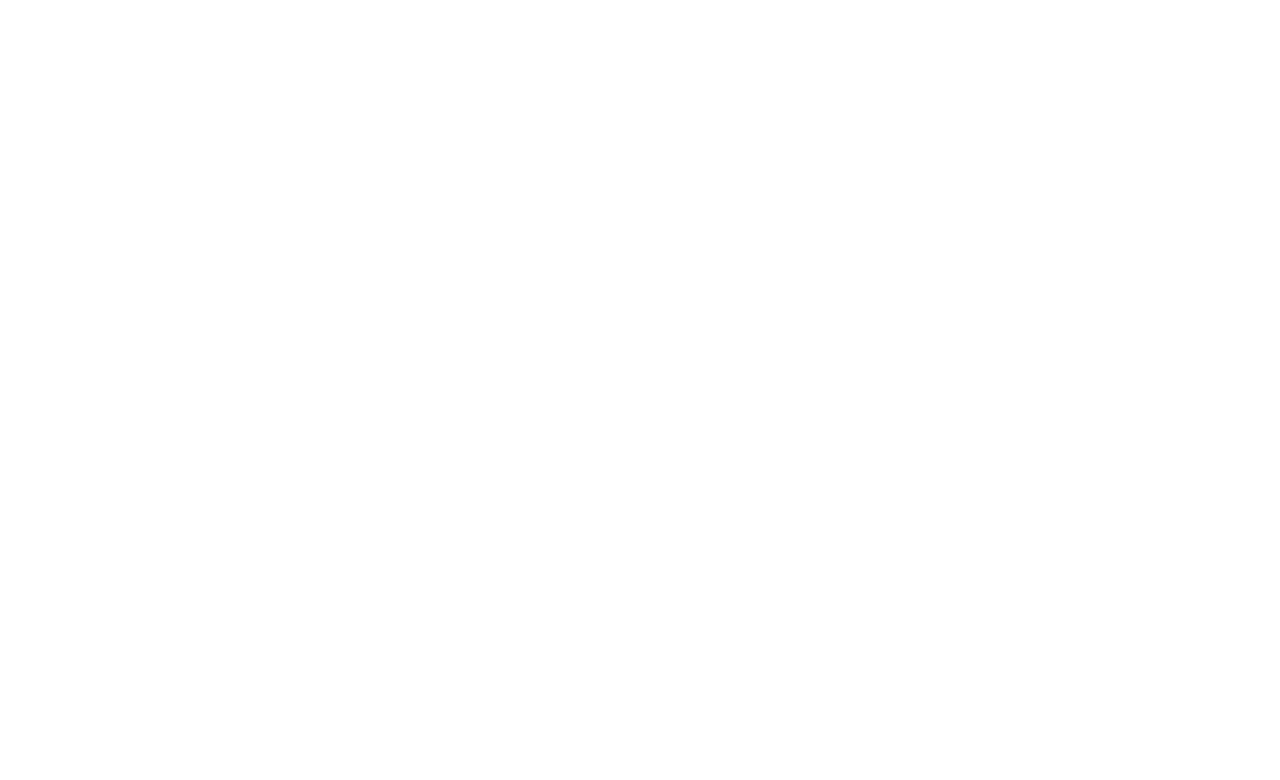
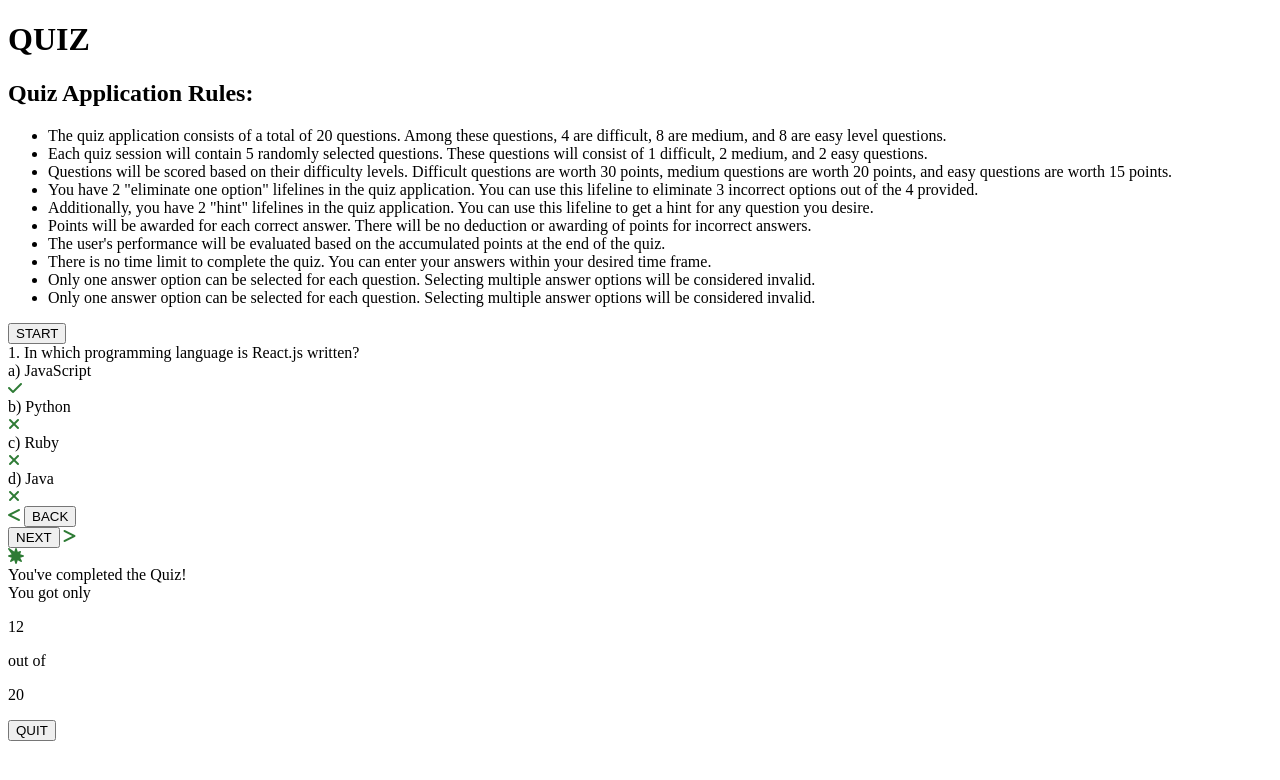
Before and after one commit to dilarauluturhan/reactive, a website: page index.html in a window 1280 px wide. Drawn offline with Linux system fonts and the light colour scheme.

Commit message:
html structure complete

```diff
--- a/index.html
+++ b/index.html
@@ -6,10 +6,110 @@
     <meta name="viewport" content="width=device-width, initial-scale=1.0">
     <title>QUIZ</title>
     <link rel="icon" type="image/x-icon" href="./img/quiz_logo.png">
+    <!-- font awesome -->
+    <link rel="stylesheet" href="https://cdnjs.cloudflare.com/ajax/libs/font-awesome/6.4.0/css/all.min.css"
+        integrity="sha512-iecdLmaskl7CVkqkXNQ/ZH/XLlvWZOJyj7Yy7tcenmpD1ypASozpmT/E0iPtmFIB46ZmdtAc9eNBvH0H/ZpiBw=="
+        crossorigin="anonymous" referrerpolicy="no-referrer" />
 </head>
 
 <body>
 
+    <!-- HEADER -->
+    <header>
+        <h1>QUIZ</h1>
+    </header>
+
+    <main>
+        <!-- RULES AND START -->
+        <section>
+            <div>
+                <h2>Quiz Application Rules:</h2>
+                <ul>
+                    <li>The quiz application consists of a total of 20 questions. Among these questions, 4 are
+                        difficult, 8 are
+                        medium, and 8 are easy level questions.</li>
+                    <li>Each quiz session will contain 5 randomly selected questions. These questions will consist of 1
+                        difficult, 2 medium, and 2 easy questions.</li>
+                    <li>Questions will be scored based on their difficulty levels. Difficult questions are worth 30
+                        points,
+                        medium questions are worth 20 points, and easy questions are worth 15 points.</li>
+                    <li>You have 2 "eliminate one option" lifelines in the quiz application. You can use this lifeline
+                        to
+                        eliminate 3 incorrect options out of the 4 provided.</li>
+                    <li>Additionally, you have 2 "hint" lifelines in the quiz application. You can use this lifeline to
+                        get a
+                        hint for any question you desire.</li>
+                    <li>Points will be awarded for each correct answer. There will be no deduction or awarding of points
+                        for
+                        incorrect answers.</li>
+                    <li>The user's performance will be evaluated based on the accumulated points at the end of the quiz.
+                    </li>
+                    <li>There is no time limit to complete the quiz. You can enter your answers within your desired time
+                        frame.
+                    </li>
+                    <li>Only one answer option can be selected for each question. Selecting multiple answer options will
+                        be
+                        considered invalid.</li>
+                    <li>Only one answer option can be selected for each question. Selecting multiple answer options will
+                        be
+                        considered invalid.</li>
+                </ul>
+                <button>START</button>
+            </div>
+        </section>
+
+        <!-- QUIZ BOX -->
+        <section>
+            <!-- <i class="fa-solid fa-check" style="color: #2e7b35;"></i> -->
+            <!-- <i class="fa-solid fa-xmark" style="color: #2e7b35;"></i> -->
+            <div>
+                <span>1. In which programming language is React.js written?</span>
+            </div>
+            <div>
+                <div>
+                    <span>a) JavaScript</span>
+                    <div><i class="fa-solid fa-check" style="color: #2e7b35;"></i></div>
+                </div>
+                <div>
+                    <span>b) Python</span>
+                    <div><i class="fa-solid fa-xmark" style="color: #2e7b35;"></i></div>
+                </div>
+                <div>
+                    <span>c) Ruby</span>
+                    <div><i class="fa-solid fa-xmark" style="color: #2e7b35;"></i></div>
+                </div>
+                <div>
+                    <span>d) Java</span>
+                    <div><i class="fa-solid fa-xmark" style="color: #2e7b35;"></i></div>
+                </div>
+            </div>
+        </section>
+    </main>
+
+    <!-- QUIZ BOX FOOTER -->
+    <footer>
+        <div>
+            <i class="fa-solid fa-less-than" style="color: #2e7b35;"></i>
+            <button>BACK</button>
+        </div>
+        <div>
+            <button>NEXT</button>
+            <i class="fa-solid fa-greater-than" style="color: #2e7b35;"></i>
+        </div>
+    </footer>
+
+    <!-- RESULT BOX -->
+    <article>
+        <div>
+            <i class="fa-solid fa-burst" style="color: #2e7b35;"></i>
+        </div>
+        <div>You've completed the Quiz!</div>
+        <div>You got only <p>12</p> out of <p>20</p>
+        </div>
+        <div>
+            <button>QUIT</button>
+        </div>
+    </article>
 
     <script src="/script.js"></script>
 </body>
```
